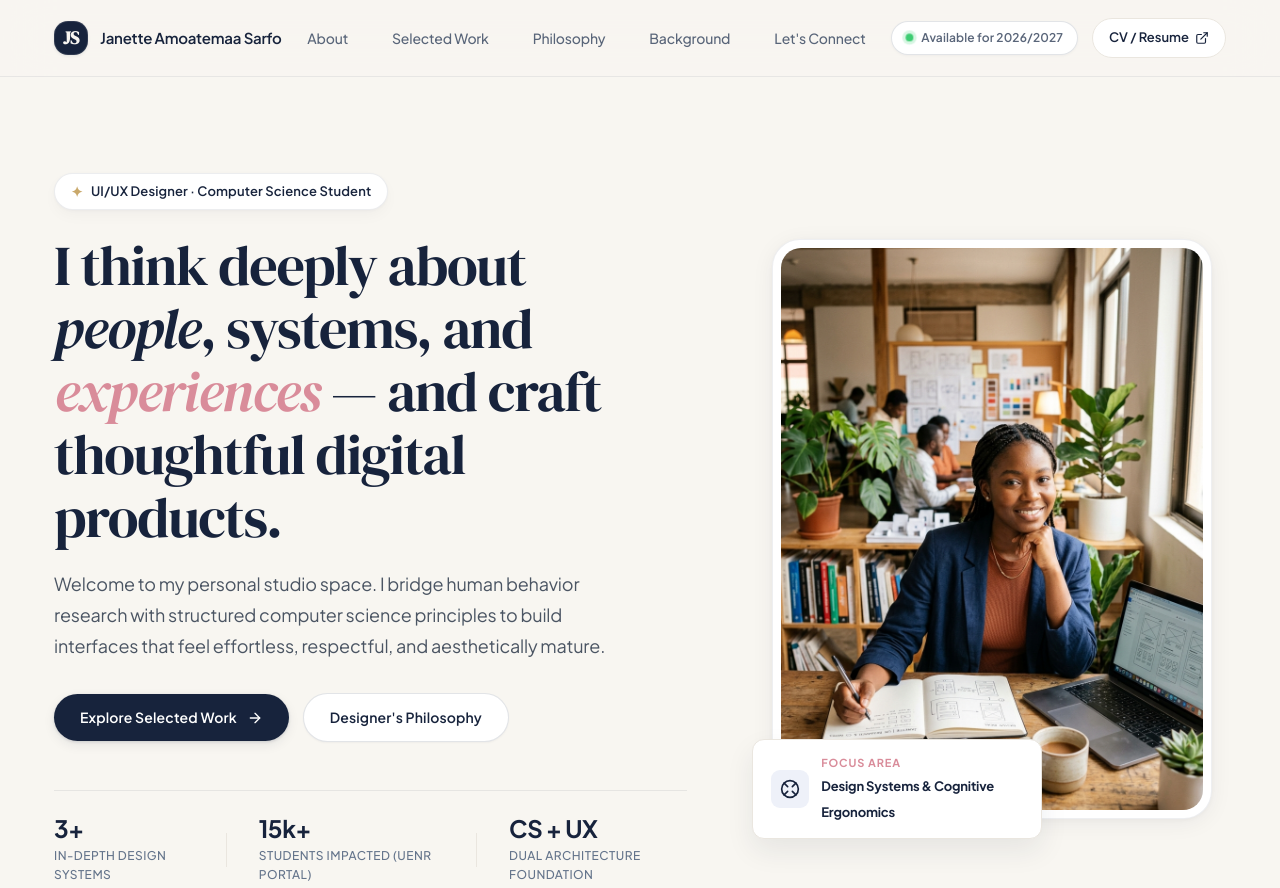
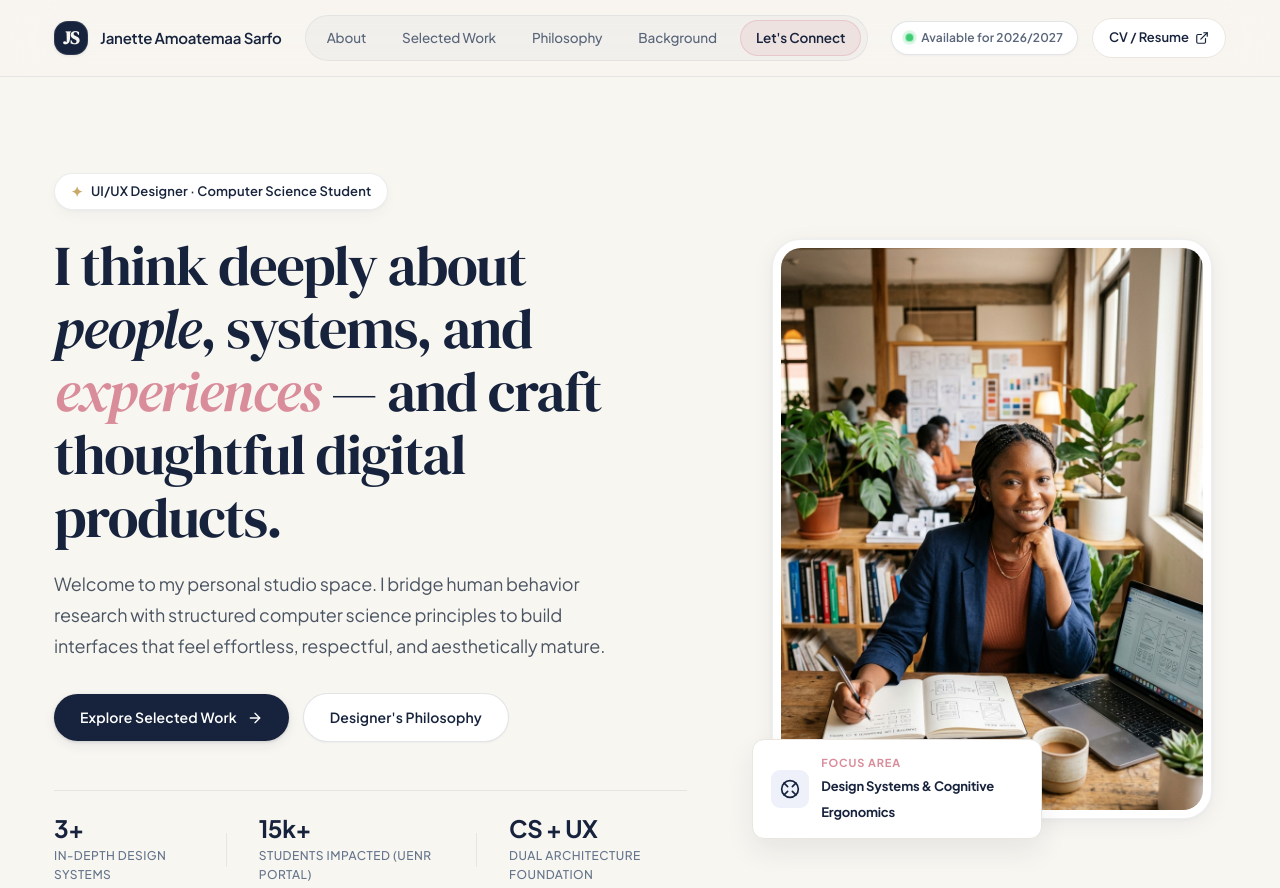
Before and after one commit to jayjofficial/jay-s-portfolio, a website: page index.html in a window 1280 px wide. Shown: the top 888 px of the page. Drawn offline with Linux system fonts and the light colour scheme; no server answers.

Commit message:
style: add styling and layout for desktop navigation bar

```diff
--- a/style.css
+++ b/style.css
@@ -2680,3 +2680,95 @@ body {
   transform: translateY(-3px);
   box-shadow: 0 8px 24px -2px rgba(23, 35, 60, 0.06);
 }
+
+
+/* ==========================================================================
+   NAVIGATION BAR: PERFECT HARMONY & ALIGNMENT
+   "About" to "Let's Connect" grouped with clean spacing, perfectly aligned
+   ========================================================================== */
+
+.desktop-nav {
+  display: none;
+  align-items: center;
+  justify-content: center;
+}
+
+@media (min-width: 900px) {
+  .desktop-nav {
+    display: flex;
+  }
+}
+
+.nav-links {
+  display: flex !important;
+  align-items: center !important;
+  justify-content: center !important;
+  gap: 6px !important; /* Closer together, not tightly packed */
+  list-style: none !important;
+  margin: 0 !important;
+  padding: 4px 6px !important;
+  background-color: rgba(23, 35, 60, 0.03); /* Subtle unified dock track */
+  border-radius: 9999px;
+  border: 1px solid rgba(23, 35, 60, 0.05);
+}
+
+.nav-links li {
+  display: flex;
+  align-items: center;
+  margin: 0;
+  padding: 0;
+}
+
+.nav-link {
+  display: inline-flex !important;
+  align-items: center !important;
+  justify-content: center !important;
+  height: 36px !important;
+  padding: 0 15px !important;
+  border-radius: 9999px !important;
+  font-size: 0.845rem !important;
+  font-weight: 500 !important;
+  color: var(--color-slate) !important;
+  letter-spacing: -0.01em !important;
+  white-space: nowrap !important;
+  text-decoration: none !important;
+  transition: all 0.18s cubic-bezier(0.2, 0, 0, 1) !important;
+  position: relative !important;
+}
+
+.nav-link:hover {
+  color: var(--color-navy) !important;
+  background-color: rgba(23, 35, 60, 0.06) !important;
+}
+
+.nav-link.active {
+  color: var(--color-navy) !important;
+  font-weight: 600 !important;
+  background-color: var(--color-white) !important;
+  box-shadow: 0 1px 4px rgba(23, 35, 60, 0.08) !important;
+}
+
+.nav-link::after {
+  display: none !important; /* Remove any underline relics */
+}
+
+/* "Let's Connect" distinct pill styling */
+.nav-link.nav-link--highlight {
+  color: var(--color-navy) !important;
+  font-weight: 600 !important;
+  background-color: rgba(217, 140, 154, 0.15) !important;
+  border: 1px solid rgba(217, 140, 154, 0.3) !important;
+  margin-left: 2px !important;
+}
+
+.nav-link.nav-link--highlight:hover {
+  background-color: rgba(217, 140, 154, 0.25) !important;
+  border-color: rgba(217, 140, 154, 0.5) !important;
+  color: var(--color-navy) !important;
+}
+
+.nav-link.nav-link--highlight.active {
+  background-color: var(--color-rose) !important;
+  color: var(--color-white) !important;
+  border-color: var(--color-rose) !important;
+}
```
